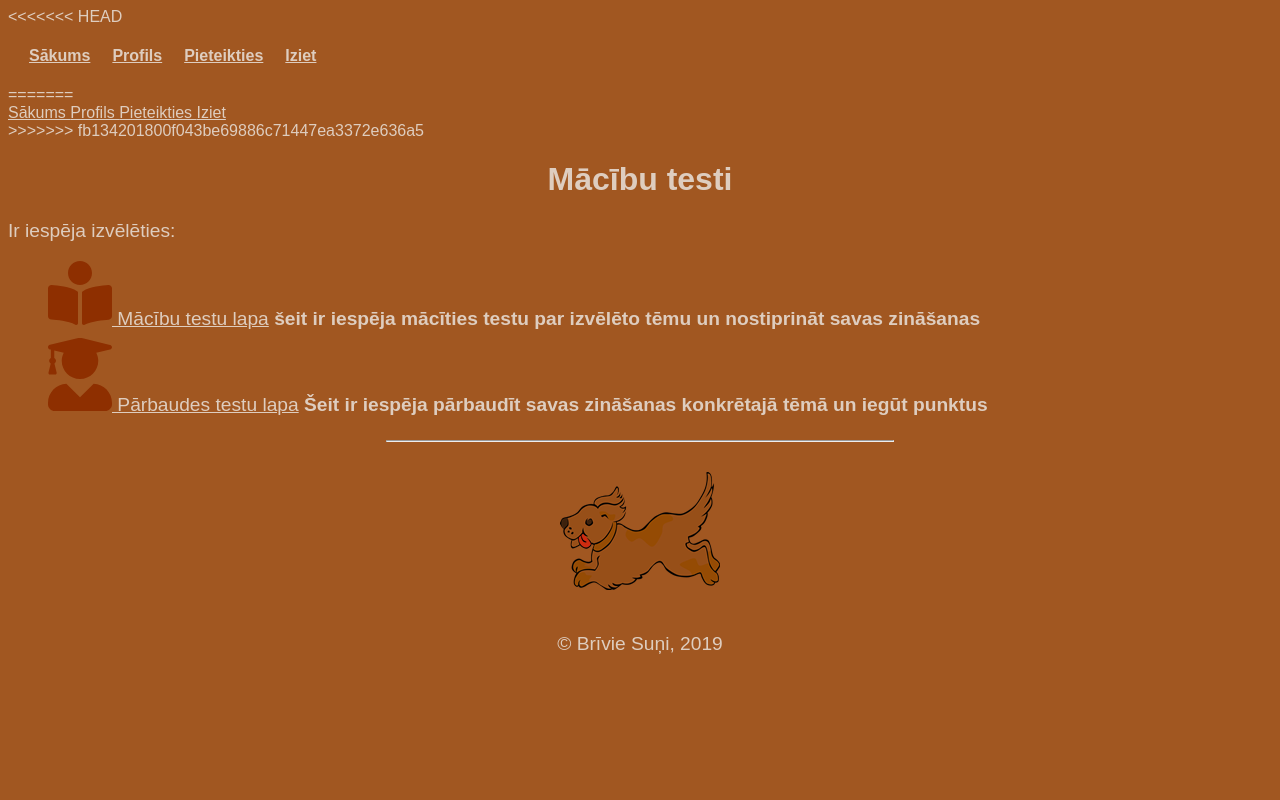
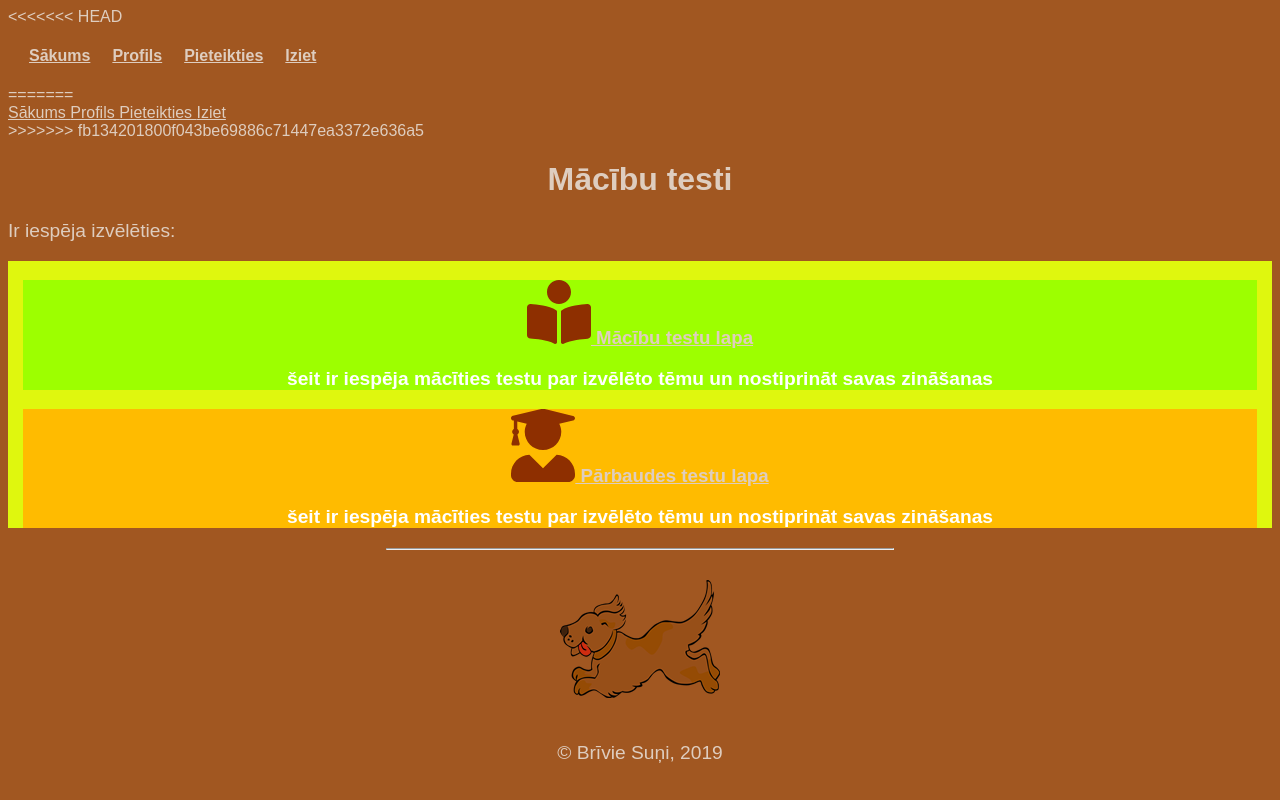
Before and after one commit to juris124/heroku-tests, a Flask app: page / in a window 1280 px wide. Run offline with Flask 2, Linux system fonts and the light colour scheme.

Commit message:
Lailai_nesanak

```diff
--- a/static/css/stils.css
+++ b/static/css/stils.css
@@ -128,3 +128,56 @@ a {
   width: 64px;
   filter: invert(0.5) sepia(1) saturate(100) hue-rotate(50deg);
 }
+.kaste{
+  background-color: #dff70e;
+  padding-right: 15px;
+  padding-left: 15px;
+  margin-right: auto;
+  margin-left: auto;
+  width: auto;
+  box-sizing: border-box;
+}
+.kaste:before {
+  display: table;
+  line-height: 0;
+  content: "";
+}
+.kaste:after {
+  clear: both;
+}
+.row{
+  margin-bottom: 20px;
+  margin-left: 0;
+}
+.row:before{
+  display: table;
+  line-height: 0;
+  content: "";
+}
+row.after{
+  clear: both;
+}
+.span2{
+  float: none;
+  display: block;
+  width: 100%;
+  margin-left: 0;
+  box-sizing: border-box;
+  min-height: 1px;
+}
+.kreisakaste{
+  border: none;
+  text-align: center;
+  background: #9dff00;
+  color: #fff;
+  border-radius: 0;
+  box-shadow: none;
+}
+.labakaste{
+  background: #ffbb00;
+  color: #fff;
+  border: none;
+  text-align: center;
+  border-radius: 0;
+  box-shadow: none;
+}
--- a/templates/index.html
+++ b/templates/index.html
@@ -5,13 +5,29 @@
     <center>Mācību testi</center>
 </h1>
 <p>Ir iespēja izvēlēties: </p>
-<ul>
-    <li><a href="/macibas">
-        <img class="ikona" src="{{ url_for('static', filename='bildes/book-h.svg') }}">
-        Mācību testu lapa</a> <b>šeit ir iespēja mācīties testu par izvēlēto tēmu un nostiprināt savas zināšanas</b> </li>
-
-    <li><a href="/parbaude">
-        <img class="ikona" src="{{ url_for('static', filename='bildes/graduate.svg') }}">
-        Pārbaudes testu lapa</a> <b>Šeit ir iespēja pārbaudīt savas zināšanas konkrētajā tēmā un iegūt punktus</b></li>
-</ul>
+<div class="kaste">
+    <div class="kaste:before">
+        <div class="row">
+            <div class="row:before">
+        <div class="span2">
+            <div class="kreisakaste">
+         <h3><a href="/macibas">
+    <img class="ikona" src="{{ url_for('static', filename='bildes/book-h.svg') }}">
+    Mācību testu lapa</a></h3>
+<p><b>šeit ir iespēja mācīties testu par izvēlēto tēmu un nostiprināt savas zināšanas</b> </p>
+</div>
+</div>
+     <div class="span2">
+            <div class="labakaste">
+    <h3><a href="/parbaude">
+    <img class="ikona" src="{{ url_for('static', filename='bildes/graduate.svg') }}">
+    Pārbaudes testu lapa</a></h3>
+<p><b>šeit ir iespēja mācīties testu par izvēlēto tēmu un nostiprināt savas zināšanas</b> </p>
+</div>
+</div>
+<div class="row:after"></div>
+</div>
+<div class="kaste:after"></div>
+</div>
+</div>
 {% endblock %}
```
